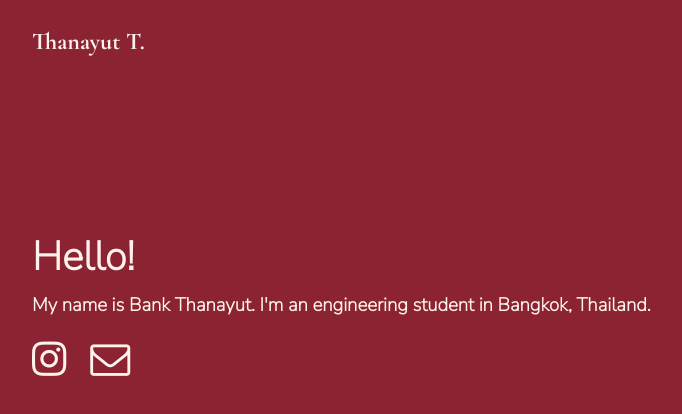
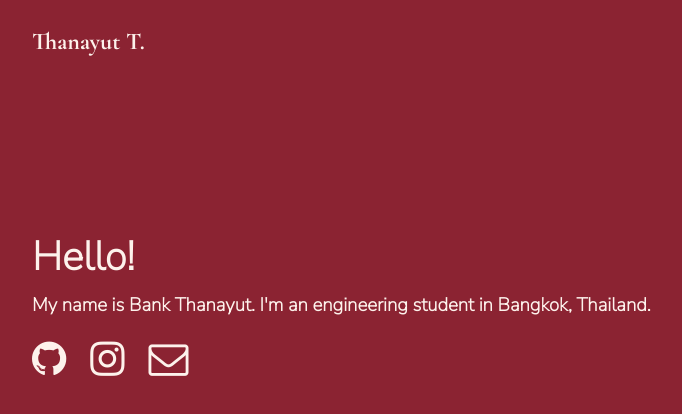
Before and after one commit to tithanayut/thanayut.in.th, a plain HTML site: page index.html in a window 1280 px wide. Shown: the whole page, without its empty margins (224-906 px from the left). Drawn offline with nearby package versions, Linux system fonts and the light colour scheme.

Commit message:
add link to github

```diff
--- a/index.html
+++ b/index.html
@@ -30,6 +30,11 @@
 
                 <ul>
                     <li>
+                        <a href="https://github.com/tithanayut" target="_blank"
+                            ><i class="fa fa-github" style="font-size: 40px"></i
+                        ></a>
+                    </li>
+                    <li>
                         <a
                             href="https://instagram.com/bankbkbkk"
                             target="_blank"
```
